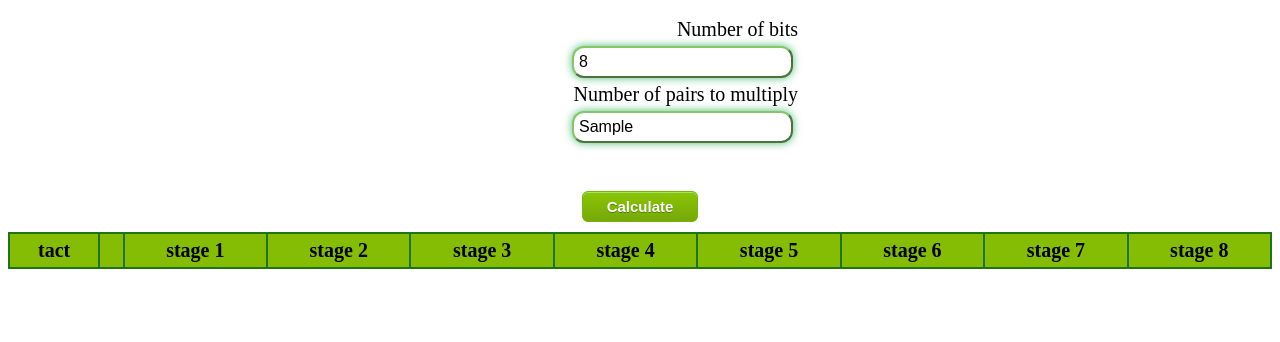
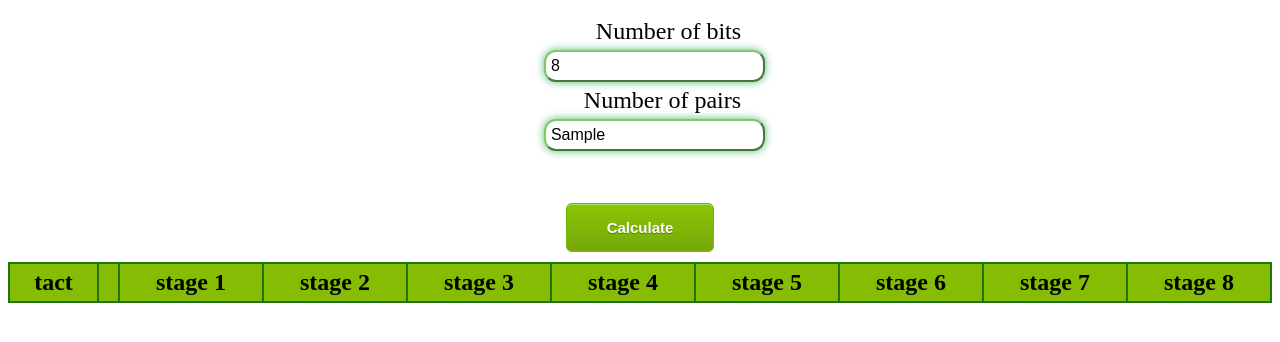
Before and after one commit to iit-students-charity/mrz-1, a website: page index.html in a window 1280 px wide. Both pictures are taken after typing "Sample" into the empty fields and a click on the button "Calculate". Drawn offline with nearby package versions, Linux system fonts and the light colour scheme.

Commit message:
Add description comment, refactor css

```diff
--- a/index.html
+++ b/index.html
@@ -10,7 +10,7 @@
   <body>
     <div class="data_inputs">
       <label for="input_bits">Number of bits</label><input type="text" class="input_field" id="input_bits" value="8"><br>
-      <label for="input_pairs_count">Number of pairs to multiply</label><input type="text" class="input_field" id="input_pairs_count"><br>
+      <label for="input_pairs_count">Number of pairs</label><input type="text" class="input_field" id="input_pairs_count"><br>
     </div>
 
     <div class="numbers_form" id="first_numbers">
--- a/pipelining.js
+++ b/pipelining.js
@@ -1,3 +1,15 @@
+/*
+
+Автор кода - студент группы 721701 Тесловский Александр Павлович.
+
+Вариант задания № 13: алгоритм вычисления произведения пары 8-разрядных чисел
+умножением с младших разрядов со сдвигом частичной суммы влево.
+
+Для упрощения реализации таблицы и динамической отрисовки элементов страницы
+была использована билиотека jQuery.
+
+*/
+
 $(document).ready(function () {
   var binaryZero = '00000000';
   var bitCount = 8;
@@ -163,7 +175,7 @@ $(document).ready(function () {
     table.append('<thead><tr>');
     head = $("#data_table > thead tr");
     for (var column = 0; column < columns + 2; column++) {
-      if (column == 1) { // remove this crutch
+      if (column == 1) { // remove this crutch (according to comment below)
         head.append('<th></th>');
         continue;
       }
@@ -175,7 +187,7 @@ $(document).ready(function () {
     }
     for (var row = 0; row < rows; row++) {
       tableRow = $("<tr>");
-      tableRow.append('<th>tact ' + (row + 1) + '<th>'); // need to use th created with tr
+      tableRow.append('<th>tact ' + (row + 1) + '<th>'); // need to use empty th created with tr
       table.append(tableRow);
       for (var column = 0; column < columns; column++) {
         number = row * columns + column;
--- a/style.css
+++ b/style.css
@@ -1,17 +1,13 @@
 body {
   text-align: center;
-  font-size: 125%;
+  font-size: 150%;
 }
 
 input {
   margin: 5px;
 }
 
-button {
-  margin: 10px;
-}
-
-.input_field {
+input.input_field {
   padding: 5px;
   font-size: 16px;
   border-width: 2px;
@@ -23,11 +19,16 @@ button {
   box-shadow: 0px 0px 8px rgba(20,165,72,.75);
   text-shadow: -50px 0px 0px rgba(66,66,66,.0);
 }
- .input_field:focus {
+
+input.input_field:focus {
   outline:none;
 }
 
-.submit_button {
+button {
+  margin: 10px;
+}
+
+button.submit_button {
   -moz-box-shadow:inset 0px 1px 0px 0px #a4e271;
   -webkit-box-shadow:inset 0px 1px 0px 0px #a4e271;
   box-shadow:inset 0px 1px 0px 0px #a4e271;
@@ -49,11 +50,12 @@ button {
   font-family:Arial;
   font-size:15px;
   font-weight:bold;
-  padding:6px 24px;
+  padding:15px 40px;
   text-decoration:none;
   text-shadow:0px 1px 0px #528009;
 }
-.submit_button:hover {
+
+button.submit_button:hover {
   background:-webkit-gradient(linear, left top, left bottom, color-stop(0.05, #77a809), color-stop(1, #89c403));
   background:-moz-linear-gradient(top, #77a809 5%, #89c403 100%);
   background:-webkit-linear-gradient(top, #77a809 5%, #89c403 100%);
@@ -63,7 +65,8 @@ button {
   filter:progid:DXImageTransform.Microsoft.gradient(startColorstr='#77a809', endColorstr='#89c403',GradientType=0);
   background-color:#77a809;
 }
-.submit_button:active {
+
+button.submit_button:active {
   position:relative;
   top:1px;
 }
@@ -91,7 +94,7 @@ table.data_table thead {
 
 .data_inputs{
   margin: auto;
-  width: 25%;
+  width: 16%;
   padding: 10px;
   text-align: right;
 }
```
Lines whose indentation alone changed are shown as unchanged.
